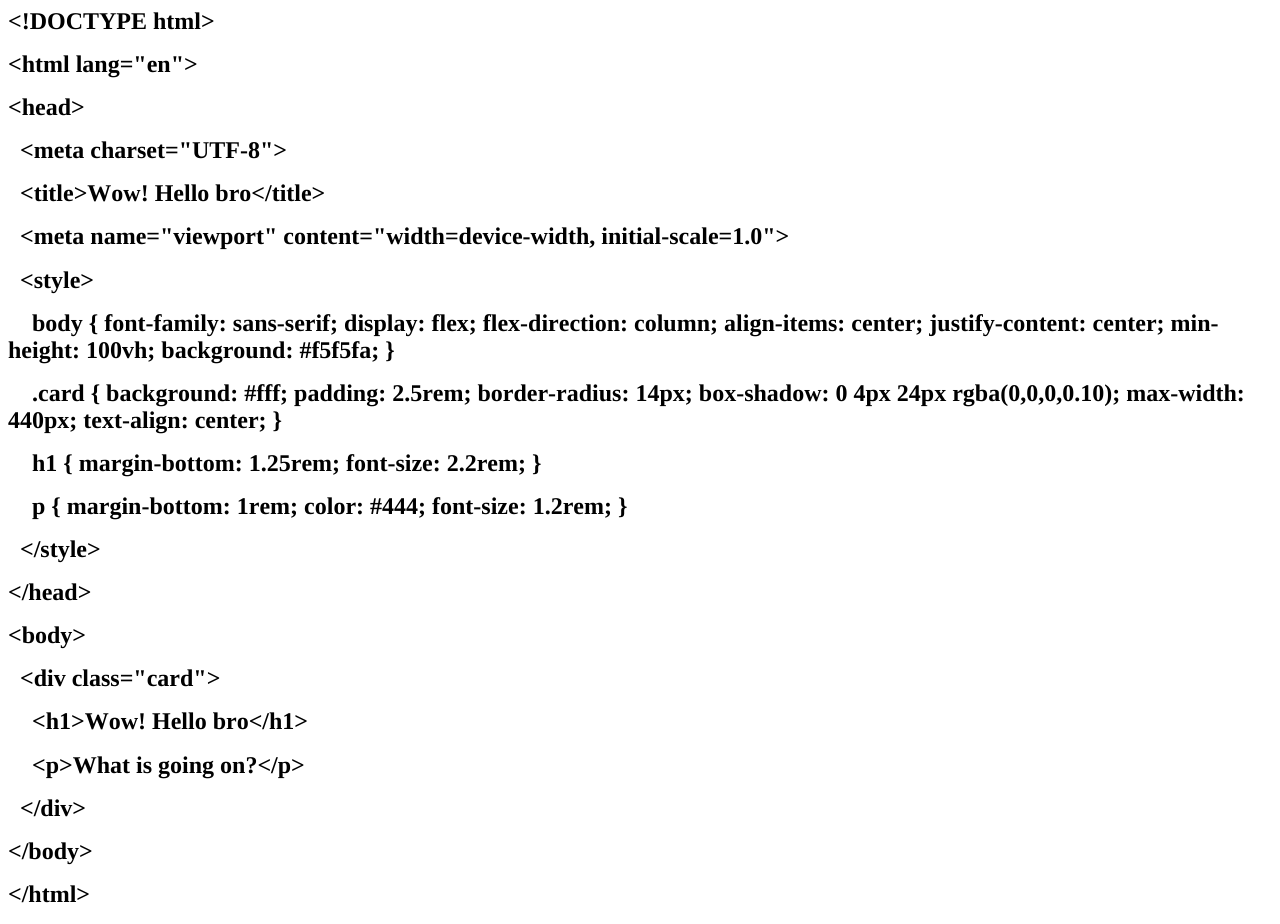
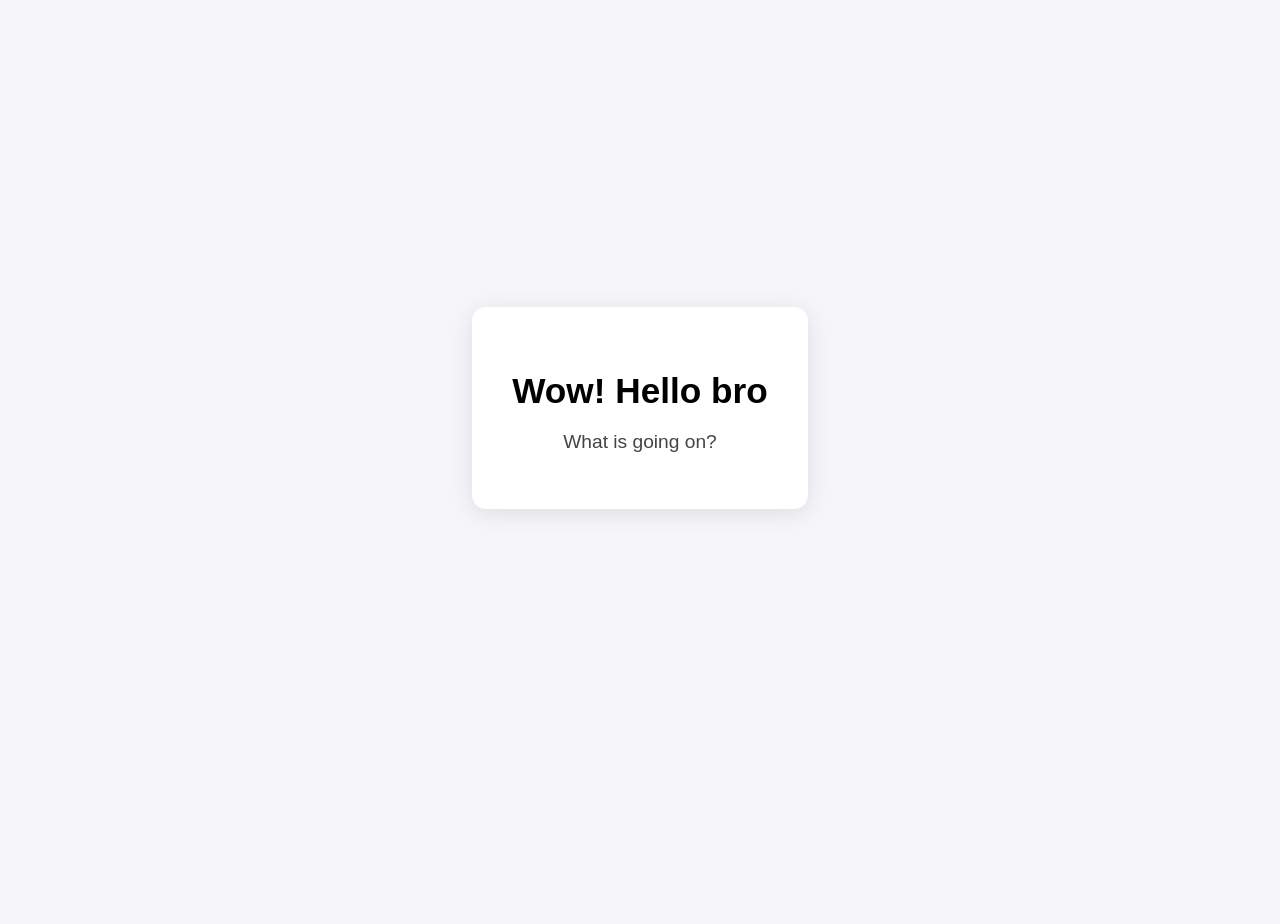
Before and after one commit to tmac623/landing1, a plain HTML site: page index.html in a window 1280 px wide. After the commit the page ends 816 px from the top, so only its background shows below. Drawn offline with Linux system fonts and the light colour scheme.

Commit message:
Update index.html

```diff
--- a/index.html
+++ b/index.html
@@ -1,35 +1,20 @@
-<!DOCTYPE html PUBLIC "-//W3C//DTD HTML 4.01//EN" "http://www.w3.org/TR/html4/strict.dtd">
-<html>
+<!DOCTYPE html>
+<html lang="en">
 <head>
-  <meta http-equiv="Content-Type" content="text/html; charset=utf-8">
-  <meta http-equiv="Content-Style-Type" content="text/css">
-  <title></title>
-  <meta name="Generator" content="Cocoa HTML Writer">
-  <meta name="CocoaVersion" content="2575.4">
-  <style type="text/css">
-    span.s1 {font-kerning: none}
+  <meta charset="UTF-8">
+  <title>Wow! Hello bro</title>
+  <meta name="viewport" content="width=device-width, initial-scale=1.0">
+  <style>
+    body { font-family: sans-serif; display: flex; flex-direction: column; align-items: center; justify-content: center; min-height: 100vh; background: #f5f5fa; }
+    .card { background: #fff; padding: 2.5rem; border-radius: 14px; box-shadow: 0 4px 24px rgba(0,0,0,0.10); max-width: 440px; text-align: center; }
+    h1 { margin-bottom: 1.25rem; font-size: 2.2rem; }
+    p { margin-bottom: 1rem; color: #444; font-size: 1.2rem; }
   </style>
 </head>
 <body>
-<h1 style="margin: 0.0px 0.0px 16.1px 0.0px; font: 24.0px Times; -webkit-text-stroke: #000000"><span class="s1"><b>&lt;!DOCTYPE html&gt;</b><b></b></span></h1>
-<h1 style="margin: 0.0px 0.0px 16.1px 0.0px; font: 24.0px Times; -webkit-text-stroke: #000000"><span class="s1"><b>&lt;html lang="en"&gt;</b><b></b></span></h1>
-<h1 style="margin: 0.0px 0.0px 16.1px 0.0px; font: 24.0px Times; -webkit-text-stroke: #000000"><span class="s1"><b>&lt;head&gt;</b><b></b></span></h1>
-<h1 style="margin: 0.0px 0.0px 16.1px 0.0px; font: 24.0px Times; -webkit-text-stroke: #000000"><span class="s1"><b><span class="Apple-converted-space">  </span>&lt;meta charset="UTF-8"&gt;</b><b></b></span></h1>
-<h1 style="margin: 0.0px 0.0px 16.1px 0.0px; font: 24.0px Times; -webkit-text-stroke: #000000"><span class="s1"><b><span class="Apple-converted-space">  </span>&lt;title&gt;Wow! Hello bro&lt;/title&gt;</b><b></b></span></h1>
-<h1 style="margin: 0.0px 0.0px 16.1px 0.0px; font: 24.0px Times; -webkit-text-stroke: #000000"><span class="s1"><b><span class="Apple-converted-space">  </span>&lt;meta name="viewport" content="width=device-width, initial-scale=1.0"&gt;</b><b></b></span></h1>
-<h1 style="margin: 0.0px 0.0px 16.1px 0.0px; font: 24.0px Times; -webkit-text-stroke: #000000"><span class="s1"><b><span class="Apple-converted-space">  </span>&lt;style&gt;</b><b></b></span></h1>
-<h1 style="margin: 0.0px 0.0px 16.1px 0.0px; font: 24.0px Times; -webkit-text-stroke: #000000"><span class="s1"><b><span class="Apple-converted-space">    </span>body { font-family: sans-serif; display: flex; flex-direction: column; align-items: center; justify-content: center; min-height: 100vh; background: #f5f5fa; }</b><b></b></span></h1>
-<h1 style="margin: 0.0px 0.0px 16.1px 0.0px; font: 24.0px Times; -webkit-text-stroke: #000000"><span class="s1"><b><span class="Apple-converted-space">    </span>.card { background: #fff; padding: 2.5rem; border-radius: 14px; box-shadow: 0 4px 24px rgba(0,0,0,0.10); max-width: 440px; text-align: center; }</b><b></b></span></h1>
-<h1 style="margin: 0.0px 0.0px 16.1px 0.0px; font: 24.0px Times; -webkit-text-stroke: #000000"><span class="s1"><b><span class="Apple-converted-space">    </span>h1 { margin-bottom: 1.25rem; font-size: 2.2rem; }</b><b></b></span></h1>
-<h1 style="margin: 0.0px 0.0px 16.1px 0.0px; font: 24.0px Times; -webkit-text-stroke: #000000"><span class="s1"><b><span class="Apple-converted-space">    </span>p { margin-bottom: 1rem; color: #444; font-size: 1.2rem; }</b><b></b></span></h1>
-<h1 style="margin: 0.0px 0.0px 16.1px 0.0px; font: 24.0px Times; -webkit-text-stroke: #000000"><span class="s1"><b><span class="Apple-converted-space">  </span>&lt;/style&gt;</b><b></b></span></h1>
-<h1 style="margin: 0.0px 0.0px 16.1px 0.0px; font: 24.0px Times; -webkit-text-stroke: #000000"><span class="s1"><b>&lt;/head&gt;</b><b></b></span></h1>
-<h1 style="margin: 0.0px 0.0px 16.1px 0.0px; font: 24.0px Times; -webkit-text-stroke: #000000"><span class="s1"><b>&lt;body&gt;</b><b></b></span></h1>
-<h1 style="margin: 0.0px 0.0px 16.1px 0.0px; font: 24.0px Times; -webkit-text-stroke: #000000"><span class="s1"><b><span class="Apple-converted-space">  </span>&lt;div class="card"&gt;</b><b></b></span></h1>
-<h1 style="margin: 0.0px 0.0px 16.1px 0.0px; font: 24.0px Times; -webkit-text-stroke: #000000"><span class="s1"><b><span class="Apple-converted-space">    </span>&lt;h1&gt;Wow! Hello bro&lt;/h1&gt;</b><b></b></span></h1>
-<h1 style="margin: 0.0px 0.0px 16.1px 0.0px; font: 24.0px Times; -webkit-text-stroke: #000000"><span class="s1"><b><span class="Apple-converted-space">    </span>&lt;p&gt;What is going on?&lt;/p&gt;</b><b></b></span></h1>
-<h1 style="margin: 0.0px 0.0px 16.1px 0.0px; font: 24.0px Times; -webkit-text-stroke: #000000"><span class="s1"><b><span class="Apple-converted-space">  </span>&lt;/div&gt;</b><b></b></span></h1>
-<h1 style="margin: 0.0px 0.0px 16.1px 0.0px; font: 24.0px Times; -webkit-text-stroke: #000000"><span class="s1"><b>&lt;/body&gt;</b><b></b></span></h1>
-<h1 style="margin: 0.0px 0.0px 16.1px 0.0px; font: 24.0px Times; -webkit-text-stroke: #000000"><span class="s1"><b>&lt;/html&gt;</b><b></b></span></h1>
+  <div class="card">
+    <h1>Wow! Hello bro</h1>
+    <p>What is going on?</p>
+  </div>
 </body>
 </html>
```
